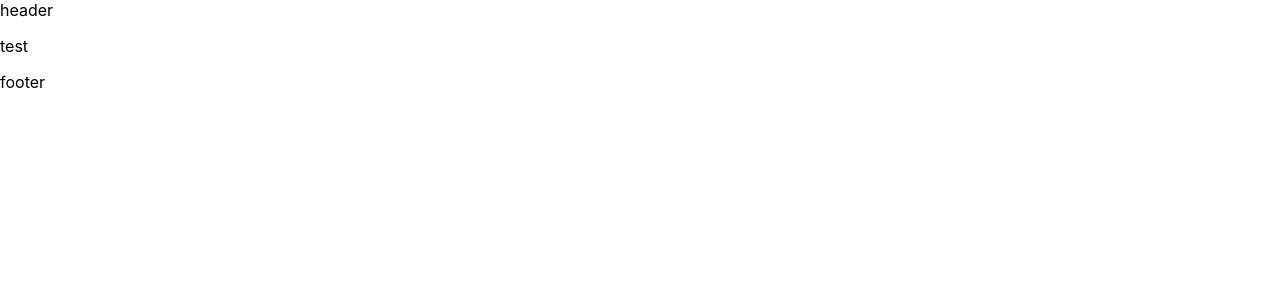
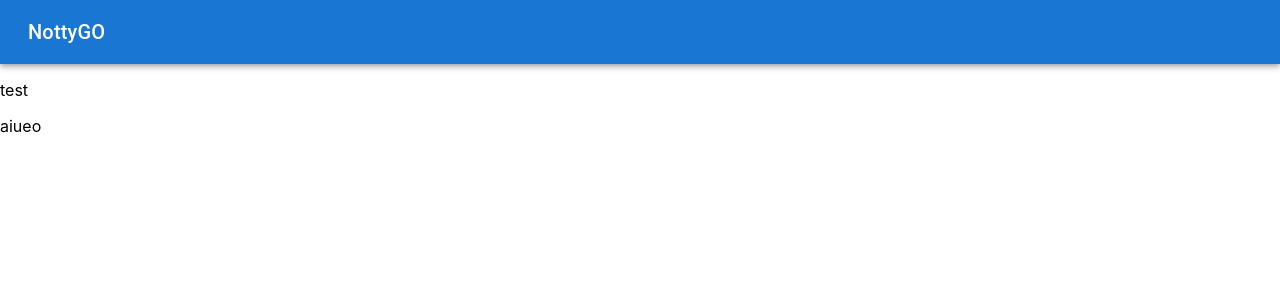
Before and after one commit to Taka1304/NottyGO-Web, a Next.js app: page /test in a window 1280 px wide. Shown: the top 300 px of the page. Built offline with nearby package versions, Linux system fonts and the light colour scheme.

Commit message:
ヘッダーの作成

```diff
--- a/package.json
+++ b/package.json
@@ -12,6 +12,7 @@
     "@emotion/react": "^11.10.4",
     "@emotion/styled": "^11.10.4",
     "@mui/material": "^5.10.8",
+    "@mui/styles": "^5.10.10",
     "firebase": "^9.10.0",
     "next": "^12.3.1",
     "react": "^18.2.0",
--- a/pages/_app.js
+++ b/pages/_app.js
@@ -11,6 +11,7 @@ function MyApp({ Component, pageProps }) {
       <meta name="viewport" content="initial-scale=1.0, width=device-width" />
     </Head>
     <Component {...pageProps} />
+
   </ThemeProvider>
 )}
 
--- a/src/components/Footer.js
+++ b/src/components/Footer.js
@@ -4,7 +4,7 @@ const Footer = () => {
   return (
     <footer>
       <div>
-        footer
+        aiueo
       </div>
 
     </footer>
--- a/src/components/Header.js
+++ b/src/components/Header.js
@@ -1,9 +1,39 @@
-import React from 'react'
+import React from 'react';
+import { makeStyles } from '@mui/styles';
+import  AppBar  from '@mui/material/AppBar';
+import Toolbar from '@mui/material/Toolbar';
+import Typography from '@mui/material/Typography';
+import Button from '@mui/material/Button';
+import IconButton from '@mui/material/IconButton';
+import MenuIcon from '@mui/material/Menu';
 
-const Header = () => {
+const useStyles = makeStyles((theme) => ({
+  root: {
+    flexGrow: 1,
+  },
+  menuButton: {
+    // marginRight: theme.spacing(2),
+  },
+  title: {
+    flexGrow: 1,
+  },
+}));
+
+export default function ButtonAppBar() {
+  const classes = useStyles();
   return (
-    <div>header</div>
-  )
+    <div className={classes.root}>
+      <AppBar position="static">
+        <Toolbar>
+          <IconButton edge="start" className={classes.menuButton} color="inherit" aria-label="menu">
+            <MenuIcon />
+          </IconButton>
+          <Typography variant="h6" className={classes.title}>
+            NottyGO
+          </Typography>
+          <Button color="inherit"></Button>
+        </Toolbar>
+      </AppBar>
+    </div>
+  );
 }
-
-export default Header
```
Also changed, not shown: 1 other file (tests, documents, lock files or other folders).
